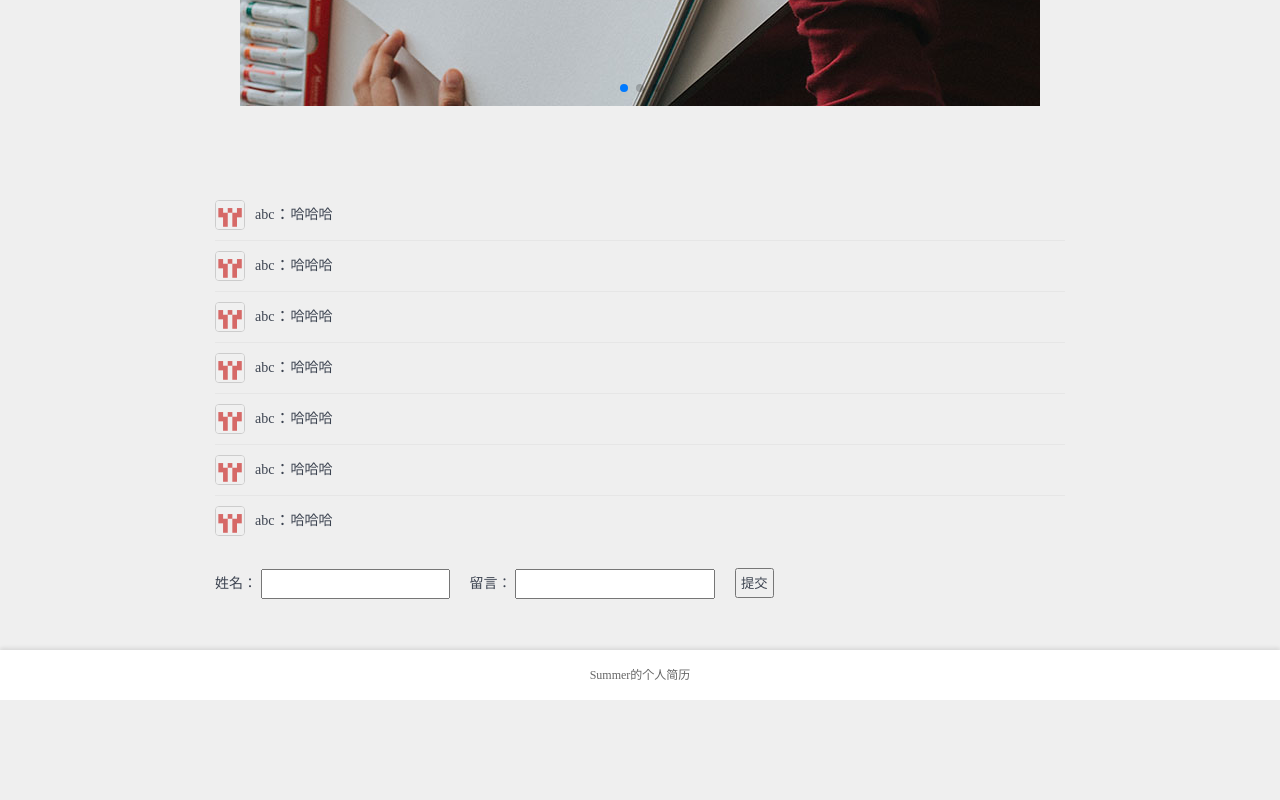
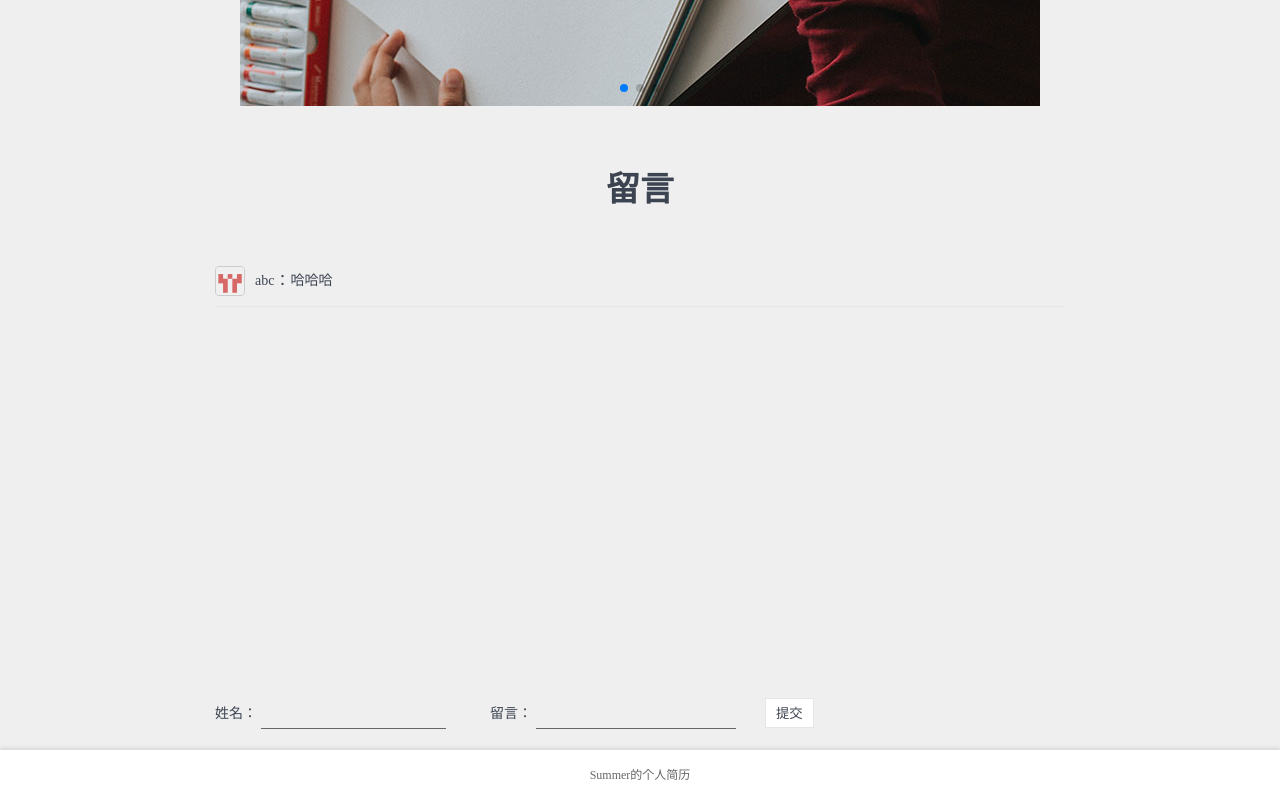
Before and after one commit to HappyJeannie/resume, a plain HTML site: page index.html in a window 1280 px wide. Shown: the part 1888-2688 px from the top of the page. Before the commit the page ends 2588 px from the top, so only its background shows below. Drawn offline with Linux system fonts and the light colour scheme; a script that the page names is missing.

Commit message:
修改留言 JS

```diff
--- a/css/main.less
+++ b/css/main.less
@@ -605,7 +605,7 @@
     }
     .message{
       padding: 20px 10px;
-      height: 500px;
+      height: 600px;
       position: relative;
       .message-list{
         height: 80%;
@@ -637,18 +637,25 @@
         form{
           display: flex;
           flex-direction: row;
-          padding: 26px 30px;
+          padding: 10px 30px;
           div.item{
             line-height: 40px;
             margin-right: 20px;
             font-size: 14px;
+            width: 30%;
             input{
               height: 30px;
               padding: 0px 4px;
+              background: none;
+              border:none;
+              border-bottom: 1px solid #666;
             }
-            input[type="submit"]{
+            button{
               height: 30px;
               line-height: 30px;
+              padding: 0px 10px;
+              border: 1px solid #e6e6e6;
+              background: #fff;
             }
             &:last-child{
               margin-right: 0px;
--- a/index.html
+++ b/index.html
@@ -209,7 +209,8 @@
           <div class="swiper-button-prev"></div>
           <div class="swiper-button-next"></div>
         </section>
-        <section class="message">
+        <section class="message section">
+          <h2>留言</h2>
           <div class="message-list">
             <ul>
               <li>
@@ -217,80 +218,10 @@
                 <span class="name">abc</span>：
                 <span class="text">哈哈哈</span>
               </li>
-              <li>
-                <img src="./img/avatar/0.png" alt="">
-                <span class="name">abc</span>：
-                <span class="text">哈哈哈</span>
-              </li>
-              <li>
-                <img src="./img/avatar/0.png" alt="">
-                <span class="name">abc</span>：
-                <span class="text">哈哈哈</span>
-              </li>
-              <li>
-                  <img src="./img/avatar/0.png" alt="">
-                  <span class="name">abc</span>：
-                  <span class="text">哈哈哈</span>
-                </li>
-                <li>
-                  <img src="./img/avatar/0.png" alt="">
-                  <span class="name">abc</span>：
-                  <span class="text">哈哈哈</span>
-                </li>
-                <li>
-                  <img src="./img/avatar/0.png" alt="">
-                  <span class="name">abc</span>：
-                  <span class="text">哈哈哈</span>
-                </li>
-                <li>
-                    <img src="./img/avatar/0.png" alt="">
-                    <span class="name">abc</span>：
-                    <span class="text">哈哈哈</span>
-                  </li>
-                  <li>
-                    <img src="./img/avatar/0.png" alt="">
-                    <span class="name">abc</span>：
-                    <span class="text">哈哈哈</span>
-                  </li>
-                  <li>
-                    <img src="./img/avatar/0.png" alt="">
-                    <span class="name">abc</span>：
-                    <span class="text">哈哈哈</span>
-                  </li>
-                  <li>
-                      <img src="./img/avatar/0.png" alt="">
-                      <span class="name">abc</span>：
-                      <span class="text">哈哈哈</span>
-                    </li>
-                    <li>
-                      <img src="./img/avatar/0.png" alt="">
-                      <span class="name">abc</span>：
-                      <span class="text">哈哈哈</span>
-                    </li>
-                    <li>
-                      <img src="./img/avatar/0.png" alt="">
-                      <span class="name">abc</span>：
-                      <span class="text">哈哈哈</span>
-                    </li>
-                    <li>
-                        <img src="./img/avatar/0.png" alt="">
-                        <span class="name">abc</span>：
-                        <span class="text">哈哈哈</span>
-                      </li>
-                      <li>
-                        <img src="./img/avatar/0.png" alt="">
-                        <span class="name">abc</span>：
-                        <span class="text">哈哈哈</span>
-                      </li>
-                      <li>
-                        <img src="./img/avatar/0.png" alt="">
-                        <span class="name">abc</span>：
-                        <span class="text">哈哈哈</span>
-                      </li>
             </ul>
           </div>
           <div class="post-message">
-              <form>
+              <form id="postMessageForm">
                   <div class="item">
                       <label for="name">姓名：</label>
                       <input type="text" name="name">
@@ -300,7 +231,7 @@
                       <input type="text" name="content">
                   </div>
                   <div class="item">
-                    <input type="submit" value="提交">
+                    <button type="submit">提交</button>
                   </div>
                 </form>
           </div>
--- a/js/message.js
+++ b/js/message.js
@@ -6,6 +6,24 @@
     appId: APP_ID,
     appKey: APP_KEY
   });
+  let imgs = ['0.png','1.png','2.png','3.png','4.png','5.png','6.png','7.png','8.png'];
+  let myForm = document.querySelector('#postMessageForm');
+  myForm.addEventListener('submit',function(e){
+    e.preventDefault();
+    let name = myForm.querySelector('input[name="name"]').value;
+    let content = myForm.querySelector('input[name="content"]').value;
+    //创建表
+    let Message = AV.Object.extend('Message');
+    //创建表中的一条数据
+    let message = new Message();
+    //存储一条数据到表中
+    message.save({
+      'name': name,
+      'msg':content
+    }).then(function(object) {//保存成功的回调
+      console.log(object);
+    })
+  })
   // //创建表
   // var Message = AV.Object.extend('Message');
   // //创建表中的一条数据
```
Also changed, not shown: css/main.css.
